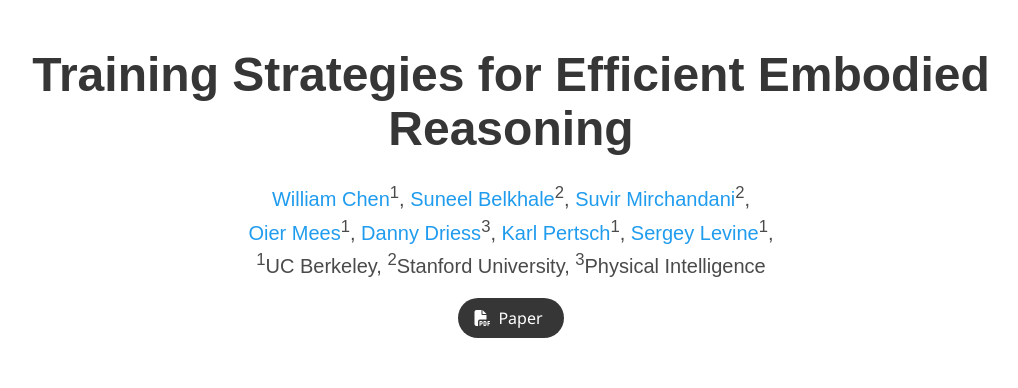
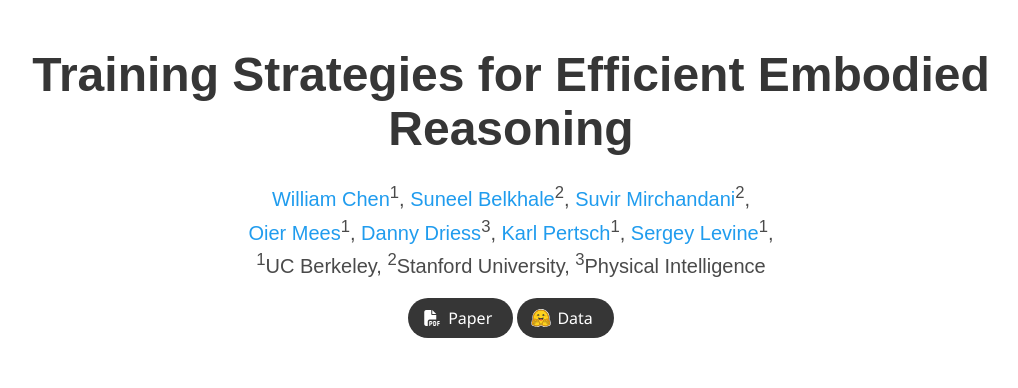
Before and after one commit to ecot-lite/ecot-lite.github.io, a plain HTML site: page index.html in a window 1280 px wide. Shown: the top 388 px of the page, without its empty margins (129-1147 px from the left). Drawn offline with nearby package versions, Linux system fonts and the light colour scheme; some icons are missing; a web font is replaced by a local one.

Commit message:
add link to libero data

```diff
--- a/index.html
+++ b/index.html
@@ -110,6 +110,17 @@
                       <i class="fas fa-file-pdf"></i>
                     </span>
                     <span>Paper</span>
+                  </a>
+                </span>
+
+                <!-- Data Link. -->
+                <span class="link-block">
+                  <a href="https://huggingface.co/datasets/Embodied-CoT/embodied_features_and_demos_libero"
+                    class="external-link button is-normal is-rounded is-dark">
+                    <span class="icon">
+                      <img src="static/images/hf_icon.svg" />
+                    </span>
+                    <span>Data</span>
                   </a>
                 </span>
 
```
